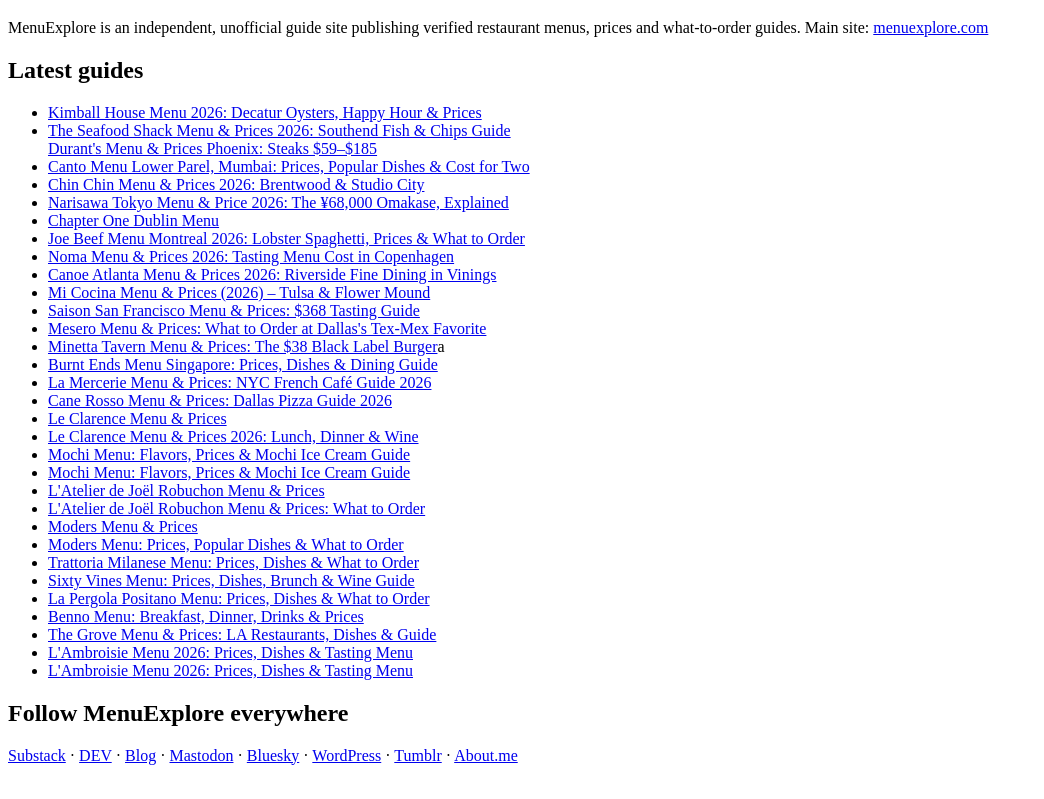
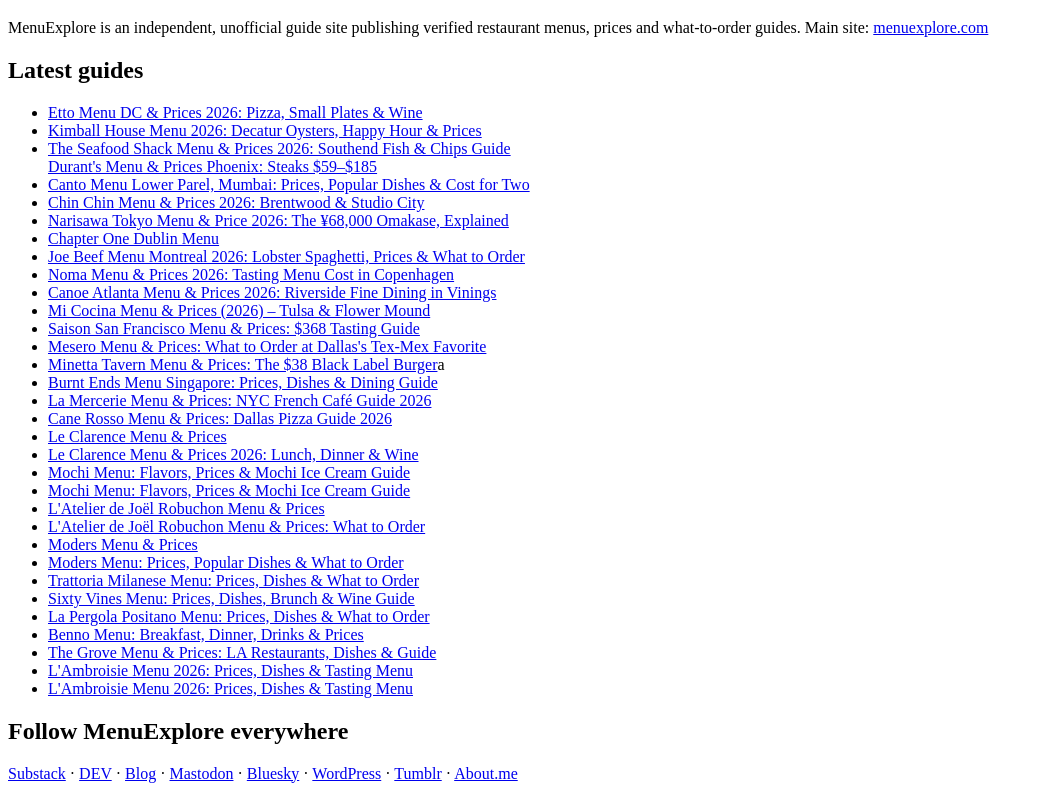
Before and after one commit to menuexplore/menuexplore.github.io, a plain HTML site: page index.html in a window 1280 px wide. Shown: the part 61-860 px from the top of the page, without its empty margins (0-1044 px from the left). Drawn offline with Linux system fonts and the light colour scheme.

Commit message:
Add Etto link to Latest guides on index

```diff
--- a/index.html
+++ b/index.html
@@ -10,6 +10,7 @@
 <p>MenuExplore is an independent, unofficial guide site publishing verified restaurant menus, prices and what-to-order guides. Main site: <a href="https://menuexplore.com">menuexplore.com</a></p>
 <h2>Latest guides</h2>
 <ul>
+  <li><a href="etto-menu.html">Etto Menu DC &amp; Prices 2026: Pizza, Small Plates &amp; Wine</a> </li>
     <li><a href="kimball-house-menu.html">Kimball House Menu 2026: Decatur Oysters, Happy Hour &amp; Prices</a></li>
     <li><a href="the-seafood-shack-menu.html">The Seafood Shack Menu &amp; Prices 2026: Southend Fish &amp; Chips Guide</a></li
 <li><a href="durants-menu.html">Durant's Menu &amp; Prices Phoenix: Steaks $59–$185</a></li>
```
